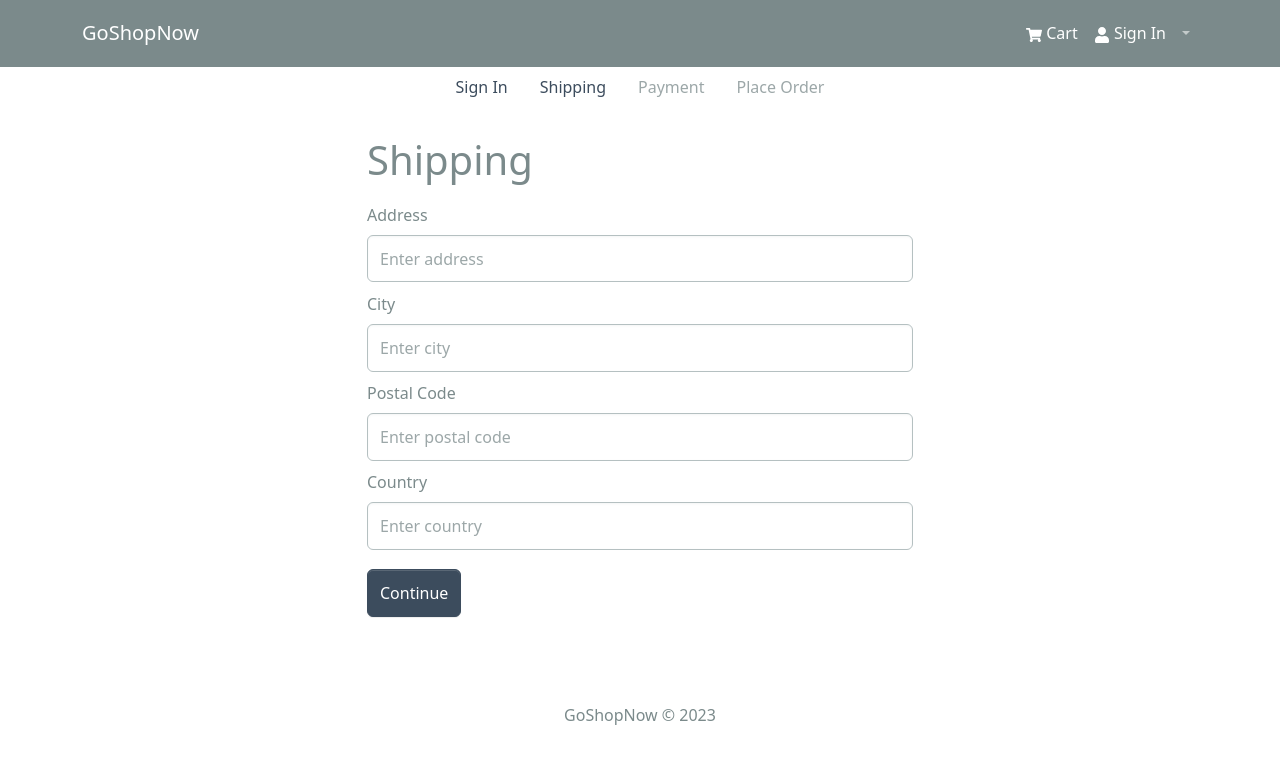
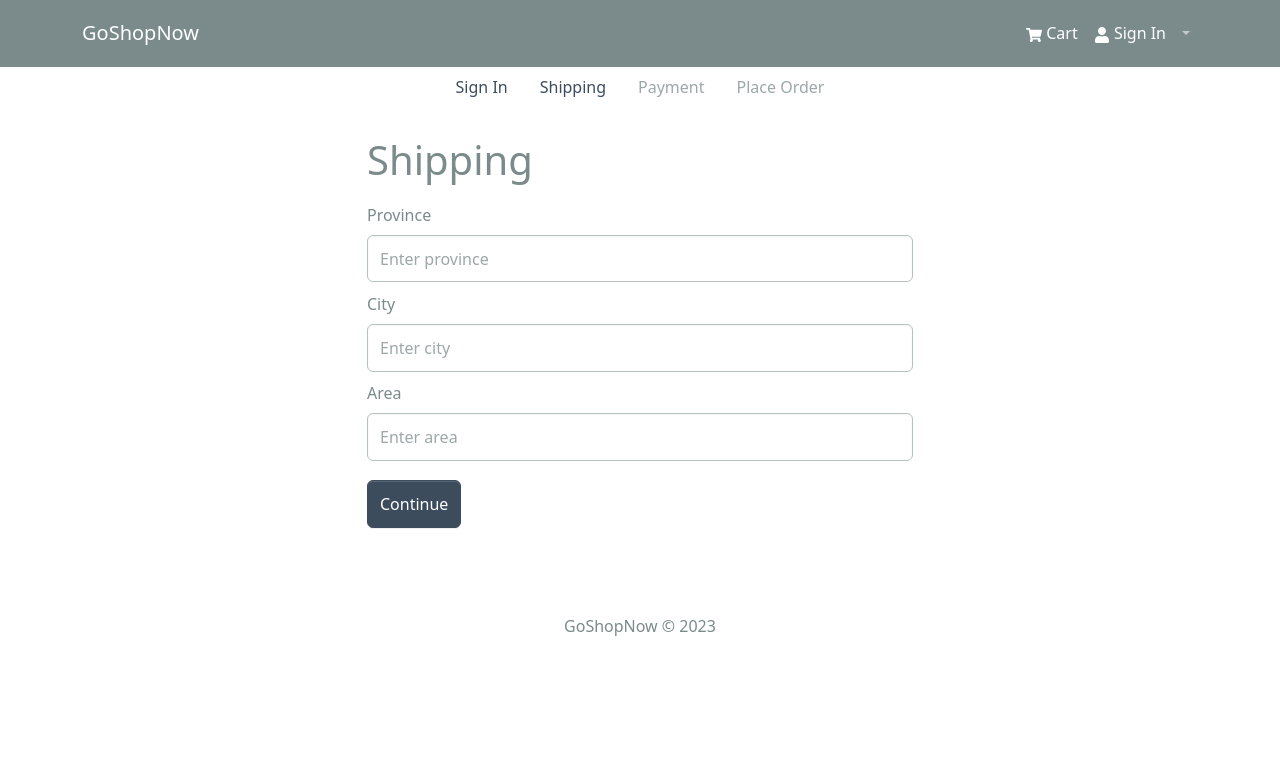
Before and after one commit to Ad-Abhishek/GoShopNow, a React (Create React App) app: page /shipping in a window 1280 px wide. Shown: the top 764 px of the page. Built offline with nearby package versions, Linux system fonts and the light colour scheme; no server answers.

Commit message:
update shipping screen

```diff
--- a/src/screens/ShippingScreen.jsx
+++ b/src/screens/ShippingScreen.jsx
@@ -19,11 +19,11 @@ export const ShippingScreen = () => {
             <h1>Shipping</h1>
 
             <Form onSubmit={submitHandler}>
-                <Form.Group controlId="address" className="my-2">
-                    <Form.Label>Address</Form.Label>
+                <Form.Group controlId="province" className="my-2">
+                    <Form.Label>Province</Form.Label>
                     <Form.Control
                         type="text"
-                        placeholder="Enter address"
+                        placeholder="Enter province"
                     ></Form.Control>
                 </Form.Group>
 
@@ -35,19 +35,11 @@ export const ShippingScreen = () => {
                     ></Form.Control>
                 </Form.Group>
 
-                <Form.Group controlId="postalCode" className="my-2">
-                    <Form.Label>Postal Code</Form.Label>
+                <Form.Group controlId="area" className="my-2">
+                    <Form.Label>Area</Form.Label>
                     <Form.Control
                         type="text"
-                        placeholder="Enter postal code"
-                    ></Form.Control>
-                </Form.Group>
-
-                <Form.Group controlId="country" className="my-2">
-                    <Form.Label>Country</Form.Label>
-                    <Form.Control
-                        type="text"
-                        placeholder="Enter country"
+                        placeholder="Enter area"
                     ></Form.Control>
                 </Form.Group>
 
```
